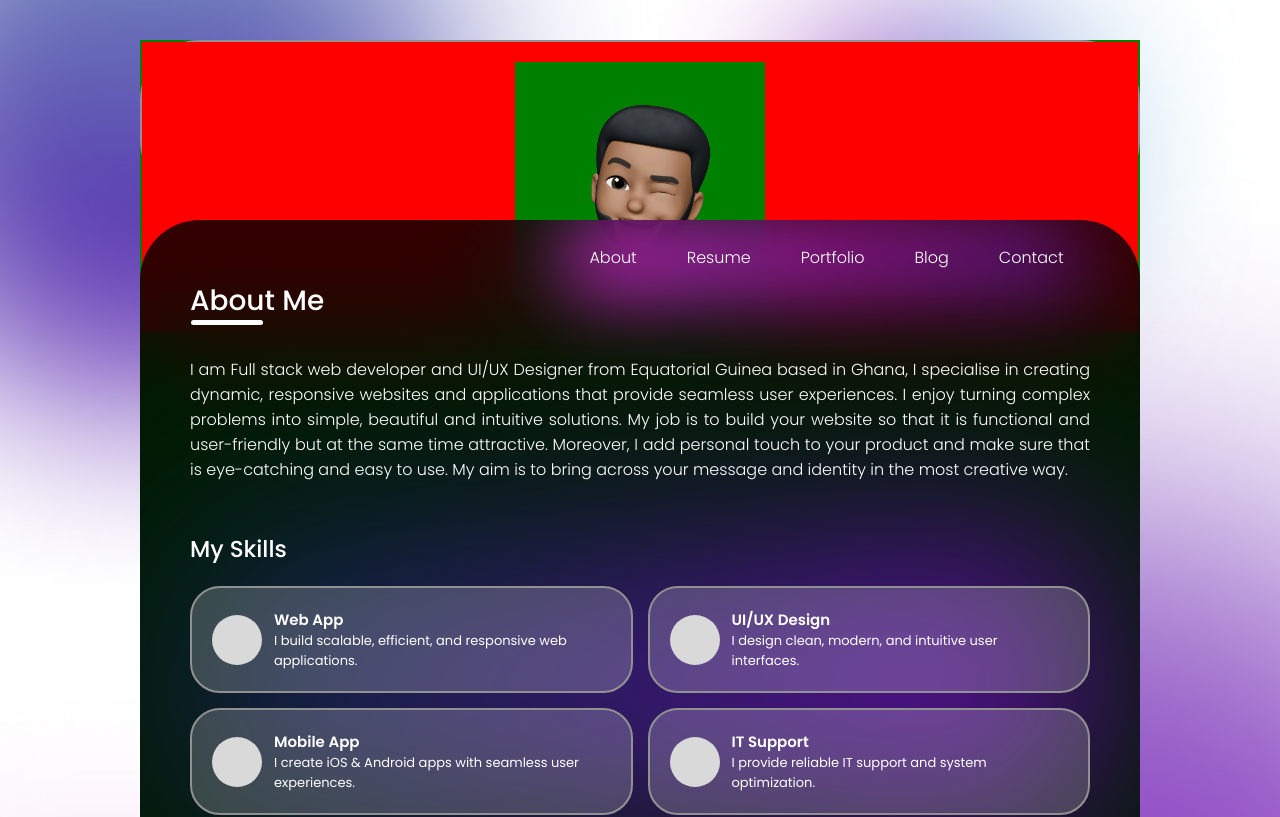
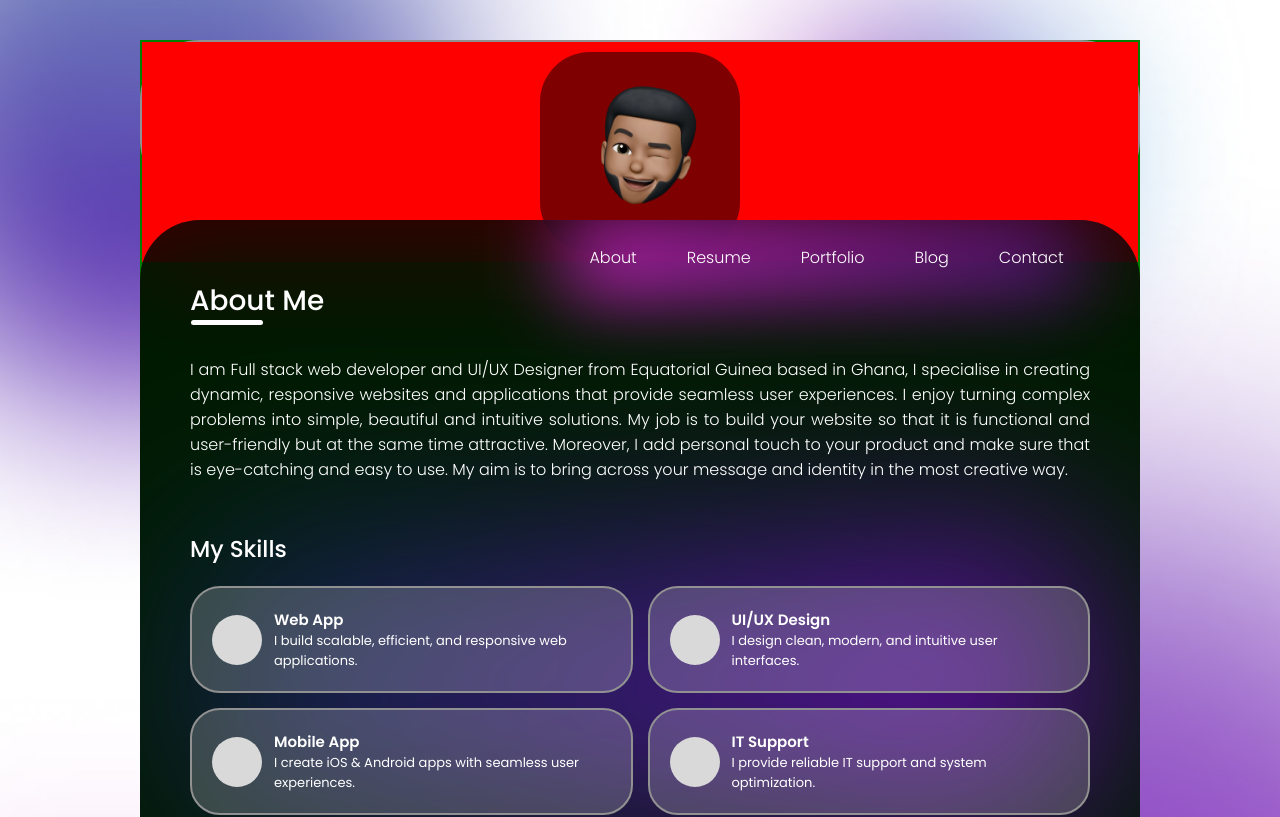
Before and after one commit to NapiTech-dev/my-portfolio, a React (Vite) app: page / in a window 1280 px wide. Shown: the top 817 px of the page. Built offline with nearby package versions, Linux system fonts and the light colour scheme.

Commit message:
added memo face

```diff
--- a/src/styles/MemojiSection.css
+++ b/src/styles/MemojiSection.css
@@ -5,16 +5,18 @@
     flex-direction: column;
     justify-content: center;
     align-items: center;
-
+    padding: 10px 0 10px 0;
 }
 
 .memoji-background {
-    background-color: green;
+    background-color: rgb(0, 0, 0, 0.5);
     display: flex;
     justify-content: center;
     align-items: center;
+    border: none;
+    border-radius: 50px;
 }
 
 .memoji-background img {
-    height: 250px;
+    height: 200px;
 }
--- a/src/styles/SideBar.css
+++ b/src/styles/SideBar.css
@@ -6,6 +6,7 @@
     height: 90vh;
     border: 2px solid #919191;
     border-radius: 60px;
+    padding: 50px 50px 0 50px;
   }
 }
 
```
